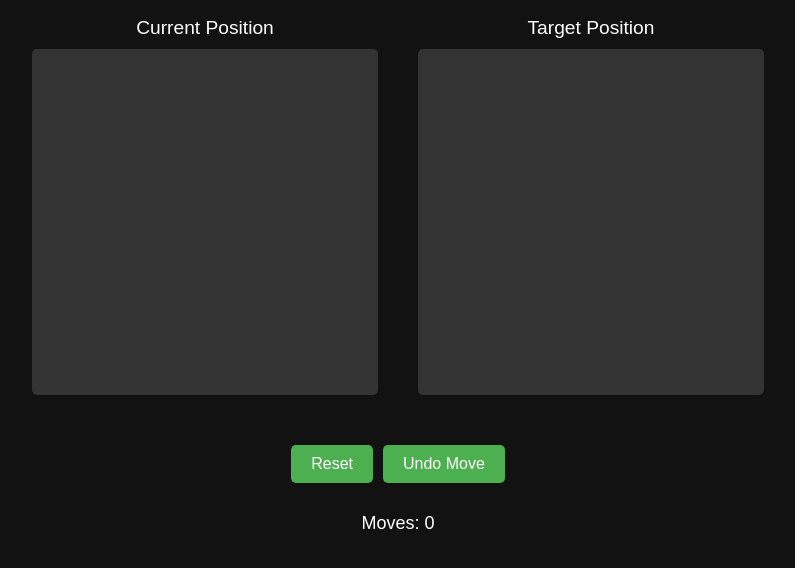
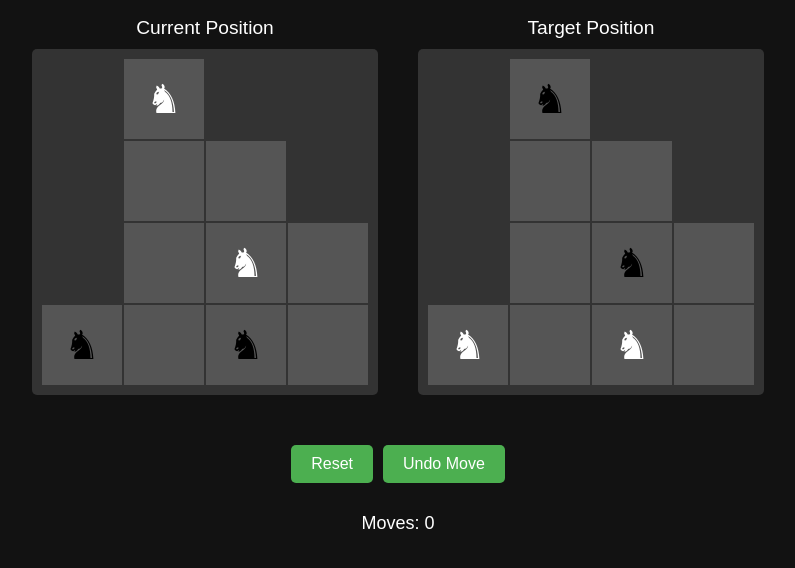
Before and after one commit to Debjit00/Knight-Swapping-Puzzle, a plain HTML site: page index.html in a window 1280 px wide. Shown: the part 184-752 px from the top of the page, without its empty margins (242-1037 px from the left). Drawn offline with Linux system fonts and the light colour scheme.

Commit message:
Update index.html

```diff
--- a/index.html
+++ b/index.html
@@ -35,6 +35,6 @@
             Congratulations! You've reached the target position!
         </div>
     </div>
-    <stript src="main.js"></stript>
+    <script src="main.js"></script>
 </body>
 </html>
```
